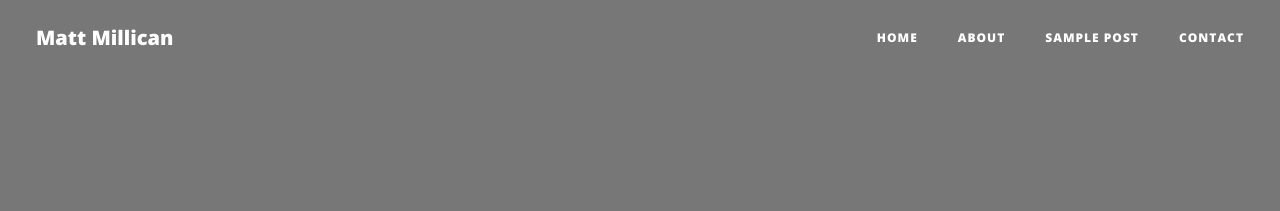
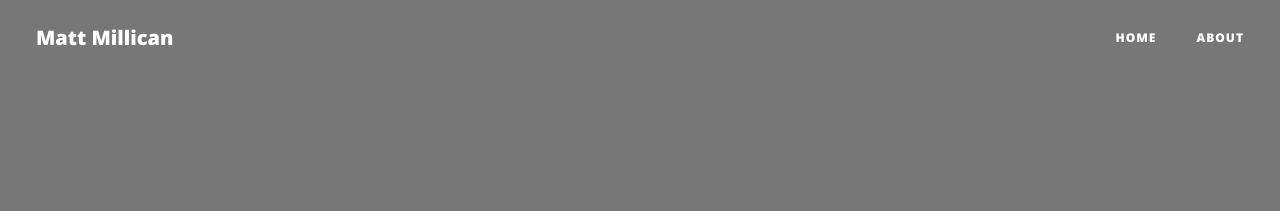
Before and after one commit to mmillican/mmillican.github.io, a Jekyll site: the page built from index.html, in a window 1280 px wide. Shown: the top 211 px of the page. Built offline with Jekyll 4.4.1, drawn with Linux system fonts in a browser that asks for light colours.

Commit message:
Add about page (needs more content) and update nav

```diff
--- a/_includes/nav.html
+++ b/_includes/nav.html
@@ -8,16 +8,10 @@
     <div class="collapse navbar-collapse" id="navbarResponsive">
         <ul class="navbar-nav ml-auto">
             <li class="nav-item">
-                <a class="nav-link" href="index.html">Home</a>
+                <a class="nav-link" href="/index.html">Home</a>
             </li>
             <li class="nav-item">
-                <a class="nav-link" href="about.html">About</a>
-            </li>
-            <li class="nav-item">
-                <a class="nav-link" href="post.html">Sample Post</a>
-            </li>
-            <li class="nav-item">
-                <a class="nav-link" href="contact.html">Contact</a>
+                <a class="nav-link" href="/about.html">About</a>
             </li>
         </ul>
     </div>
```
Also changed, not shown: about.html (added, +14 -0 lines).
